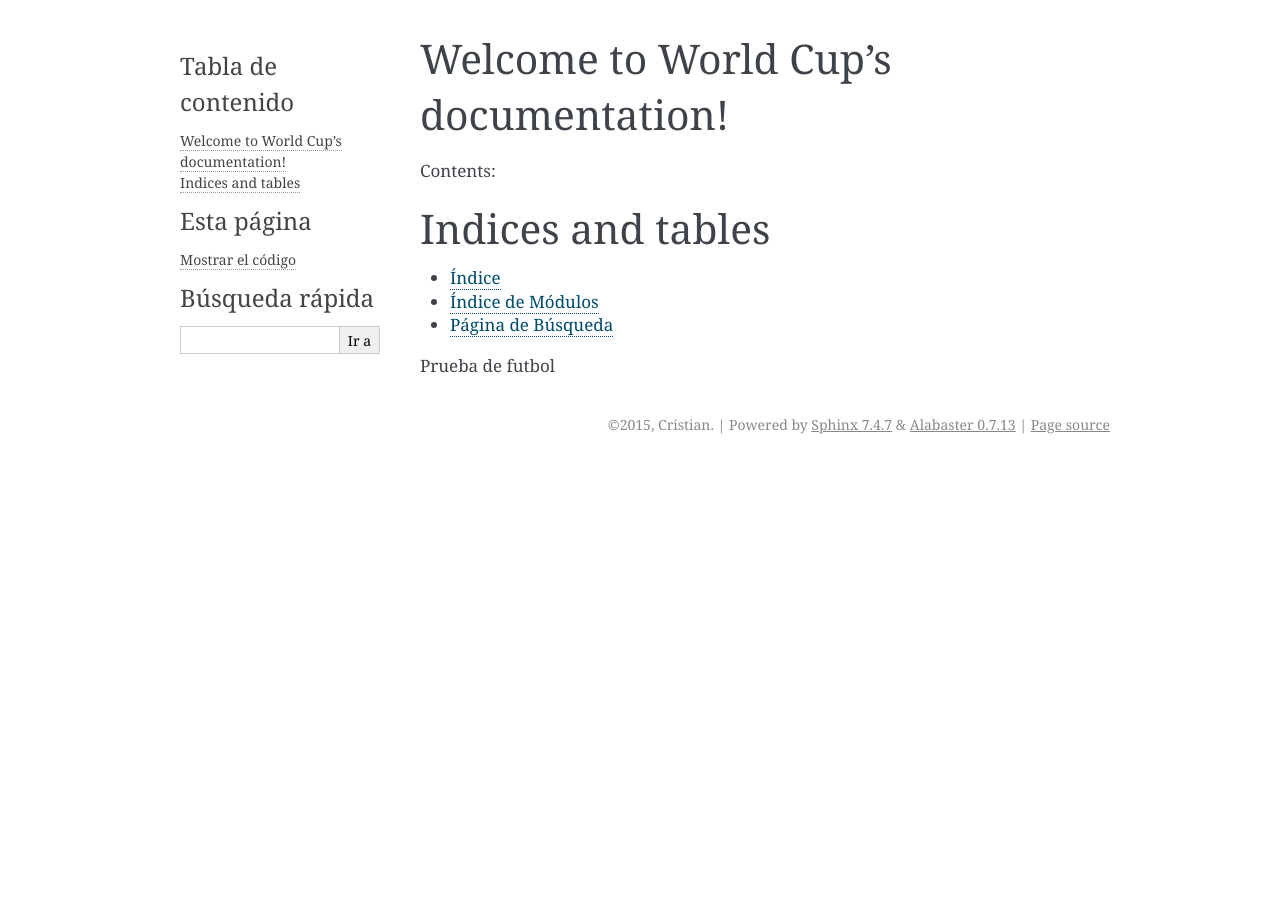
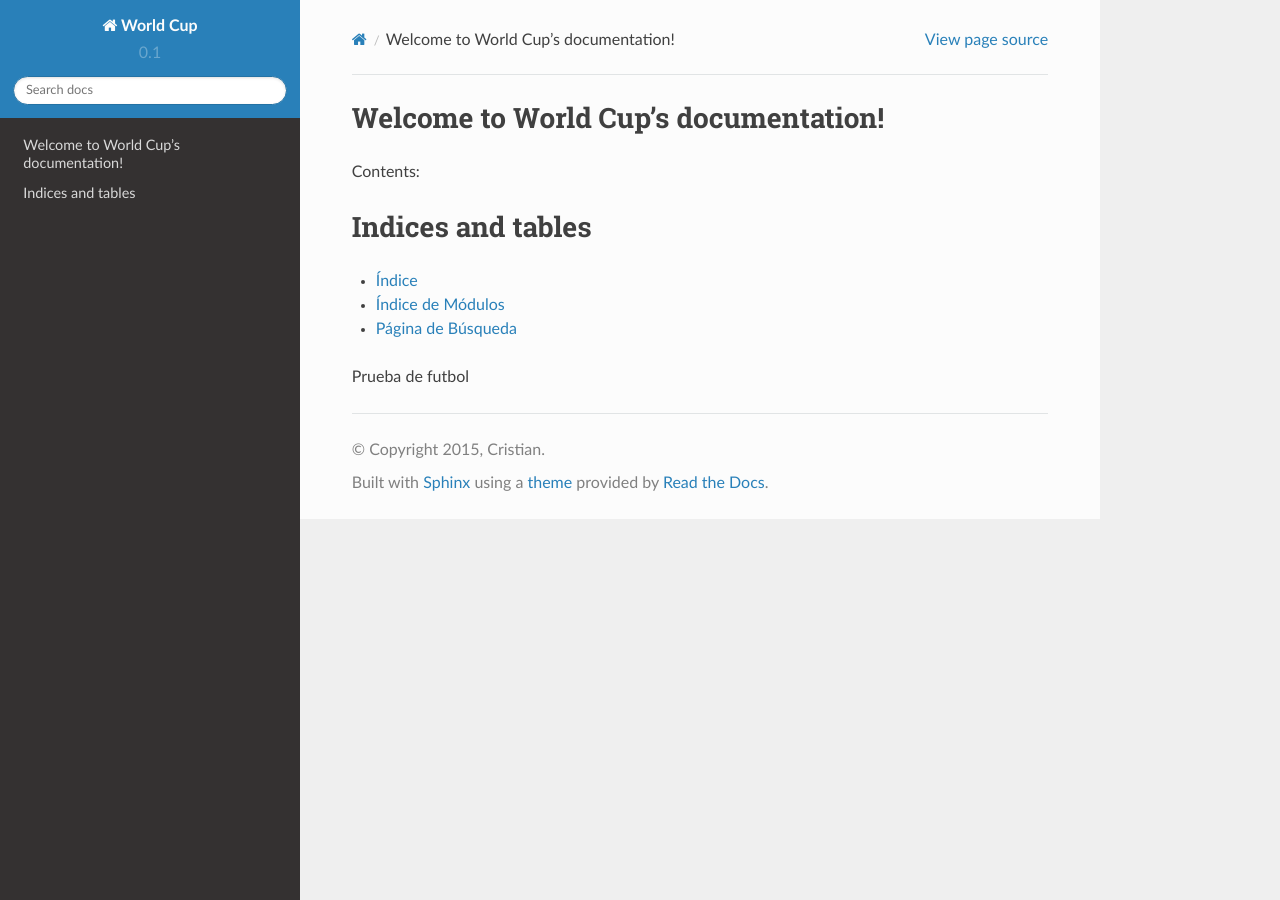
Before and after one commit to CristianJT/WorldCupApp, a Sphinx documentation site: the page built from docs/index.rst, in a window 1280 px wide. Built offline with Sphinx 7.4.7 and the Read the Docs theme 2.0.0, drawn with Linux system fonts in a browser that asks for light colours.

```diff
--- a/docs/conf.py
+++ b/docs/conf.py
@@ -34,178 +34,28 @@ todo_include_todos = False
 
 
 import sphinx_rtd_theme
-	html_theme = 'sphinx_rtd_theme'
-    html_theme_path = [sphinx_rtd_theme.get_html_theme_path()]
 
-# Theme options are theme-specific and customize the look and feel of a theme
-# further.  For a list of options available for each theme, see the
-# documentation.
-#html_theme_options = {}
+html_theme = "sphinx_rtd_theme"
 
-# Add any paths that contain custom themes here, relative to this directory.
-#html_theme_path = []
+html_theme_path = [sphinx_rtd_theme.get_html_theme_path()]
 
-# The name for this set of Sphinx documents.  If None, it defaults to
-# "<project> v<release> documentation".
-#html_title = None
 
-# A shorter title for the navigation bar.  Default is the same as html_title.
-#html_short_title = None
-
-# The name of an image file (relative to this directory) to place at the top
-# of the sidebar.
-#html_logo = None
-
-# The name of an image file (within the static path) to use as favicon of the
-# docs.  This file should be a Windows icon file (.ico) being 16x16 or 32x32
-# pixels large.
-#html_favicon = None
-
-# Add any paths that contain custom static files (such as style sheets) here,
-# relative to this directory. They are copied after the builtin static files,
-# so a file named "default.css" will overwrite the builtin "default.css".
-html_static_path = ['_static']
-
-# Add any extra paths that contain custom files (such as robots.txt or
-# .htaccess) here, relative to this directory. These files are copied
-# directly to the root of the documentation.
-#html_extra_path = []
-
-# If not '', a 'Last updated on:' timestamp is inserted at every page bottom,
-# using the given strftime format.
-#html_last_updated_fmt = '%b %d, %Y'
-
-# If true, SmartyPants will be used to convert quotes and dashes to
-# typographically correct entities.
-#html_use_smartypants = True
-
-# Custom sidebar templates, maps document names to template names.
-#html_sidebars = {}
-
-# Additional templates that should be rendered to pages, maps page names to
-# template names.
-#html_additional_pages = {}
-
-# If false, no module index is generated.
-#html_domain_indices = True
-
-# If false, no index is generated.
-#html_use_index = True
-
-# If true, the index is split into individual pages for each letter.
-#html_split_index = False
-
-# If true, links to the reST sources are added to the pages.
-#html_show_sourcelink = True
-
-# If true, "Created using Sphinx" is shown in the HTML footer. Default is True.
-#html_show_sphinx = True
-
-# If true, "(C) Copyright ..." is shown in the HTML footer. Default is True.
-#html_show_copyright = True
-
-# If true, an OpenSearch description file will be output, and all pages will
-# contain a <link> tag referring to it.  The value of this option must be the
-# base URL from which the finished HTML is served.
-#html_use_opensearch = ''
-
-# This is the file name suffix for HTML files (e.g. ".xhtml").
-#html_file_suffix = None
-
-# Language to be used for generating the HTML full-text search index.
-# Sphinx supports the following languages:
-#   'da', 'de', 'en', 'es', 'fi', 'fr', 'hu', 'it', 'ja'
-#   'nl', 'no', 'pt', 'ro', 'ru', 'sv', 'tr'
-#html_search_language = 'en'
-
-# A dictionary with options for the search language support, empty by default.
-# Now only 'ja' uses this config value
-#html_search_options = {'type': 'default'}
-
-# The name of a javascript file (relative to the configuration directory) that
-# implements a search results scorer. If empty, the default will be used.
-#html_search_scorer = 'scorer.js'
-
-# Output file base name for HTML help builder.
 htmlhelp_basename = 'WorldCupdoc'
 
-# -- Options for LaTeX output ---------------------------------------------
 
-latex_elements = {
-# The paper size ('letterpaper' or 'a4paper').
-#'papersize': 'letterpaper',
 
-# The font size ('10pt', '11pt' or '12pt').
-#'pointsize': '10pt',
-
-# Additional stuff for the LaTeX preamble.
-#'preamble': '',
-
-# Latex figure (float) alignment
-#'figure_align': 'htbp',
-}
-
-# Grouping the document tree into LaTeX files. List of tuples
-# (source start file, target name, title,
-#  author, documentclass [howto, manual, or own class]).
 latex_documents = [
   (master_doc, 'WorldCup.tex', u'World Cup Documentation',
    u'Cristian', 'manual'),
 ]
 
-# The name of an image file (relative to this directory) to place at the top of
-# the title page.
-#latex_logo = None
-
-# For "manual" documents, if this is true, then toplevel headings are parts,
-# not chapters.
-#latex_use_parts = False
-
-# If true, show page references after internal links.
-#latex_show_pagerefs = False
-
-# If true, show URL addresses after external links.
-#latex_show_urls = False
-
-# Documents to append as an appendix to all manuals.
-#latex_appendices = []
-
-# If false, no module index is generated.
-#latex_domain_indices = True
-
-
-# -- Options for manual page output ---------------------------------------
-
-# One entry per manual page. List of tuples
-# (source start file, name, description, authors, manual section).
 man_pages = [
     (master_doc, 'worldcup', u'World Cup Documentation',
      [author], 1)
 ]
 
-# If true, show URL addresses after external links.
-#man_show_urls = False
-
-
-# -- Options for Texinfo output -------------------------------------------
-
-# Grouping the document tree into Texinfo files. List of tuples
-# (source start file, target name, title, author,
-#  dir menu entry, description, category)
 texinfo_documents = [
   (master_doc, 'WorldCup', u'World Cup Documentation',
    author, 'WorldCup', 'One line description of project.',
    'Miscellaneous'),
 ]
-
-# Documents to append as an appendix to all manuals.
-#texinfo_appendices = []
-
-# If false, no module index is generated.
-#texinfo_domain_indices = True
-
-# How to display URL addresses: 'footnote', 'no', or 'inline'.
-#texinfo_show_urls = 'footnote'
-
-# If true, do not generate a @detailmenu in the "Top" node's menu.
-#texinfo_no_detailmenu = False
```
